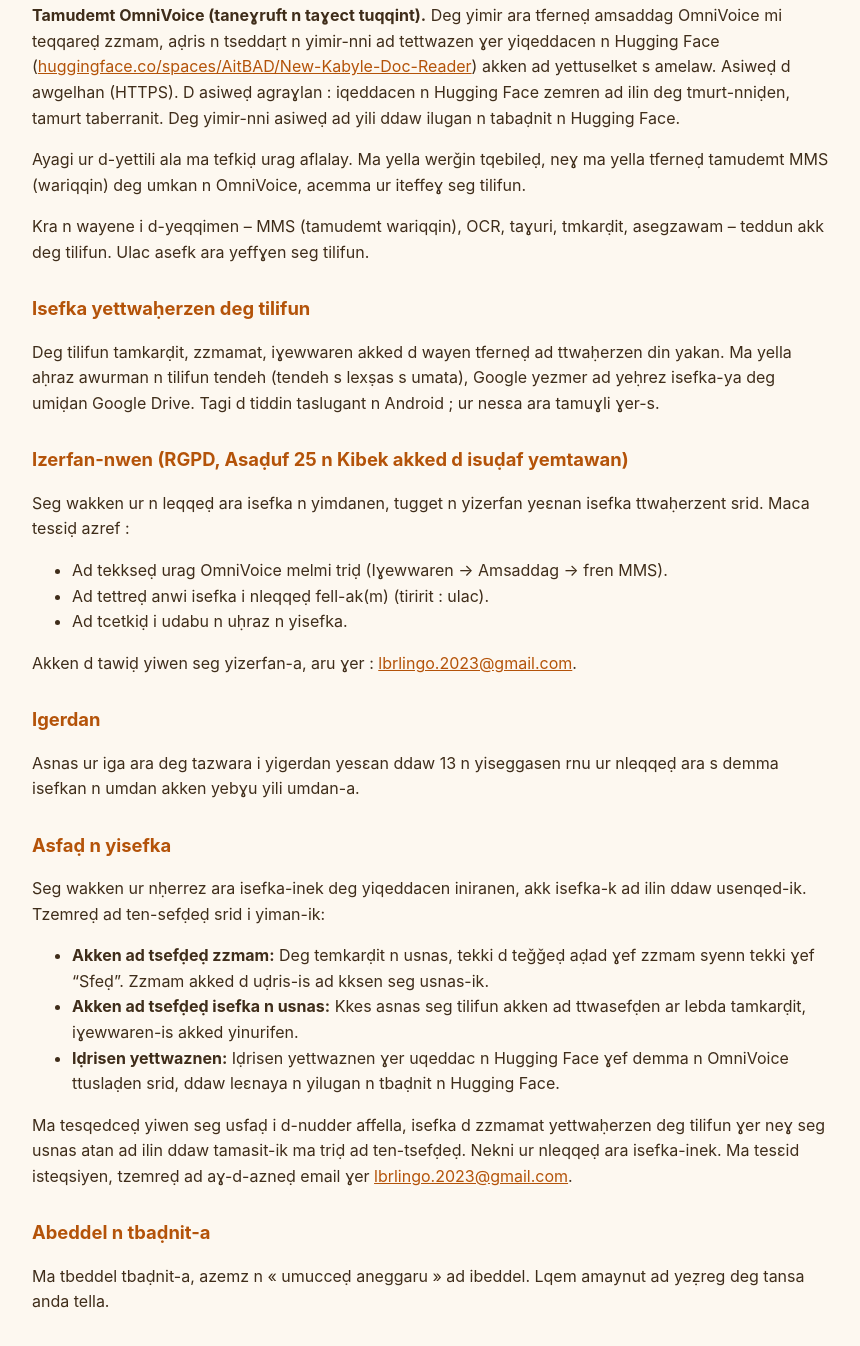
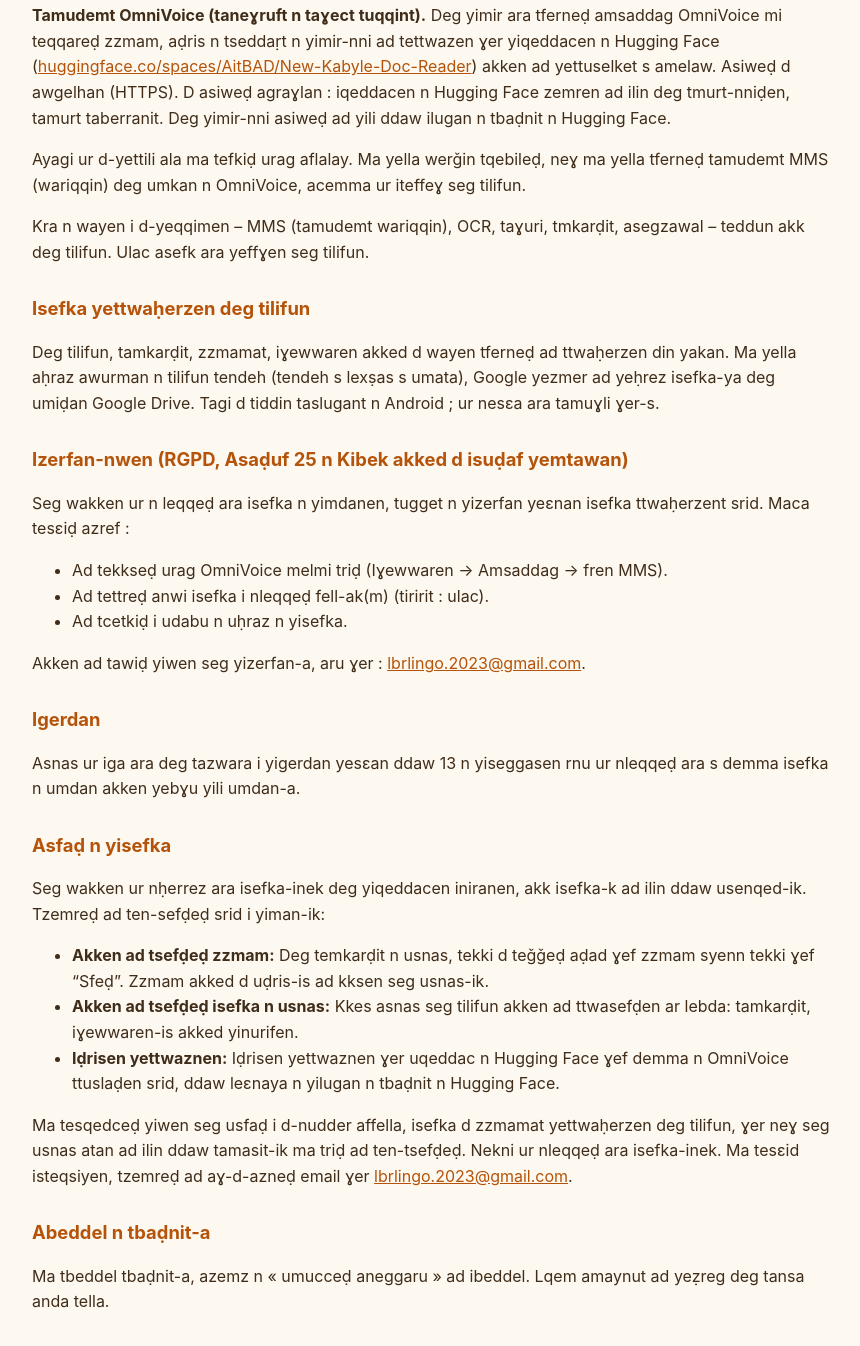
Before and after one commit to Bouaziz-aitd/asnasen-privacy, a plain HTML site: page index.html in a window 1280 px wide. Shown: the part 5074-6420 px from the top of the page, without its empty margins (208-1068 px from the left). Drawn offline with Linux system fonts and the light colour scheme.

Commit message:
Fix HTML encoding issues in index.html
A few typo corrections in the kabyle text

```diff
--- a/index.html
+++ b/index.html
@@ -147,10 +147,10 @@
 <h1 lang="kab">Tabaḍnit n usnas — Ɣer Adlis – Taqbaylit</h1>
 <p class="updated" lang="kab">Amucceḍ aneggaru : 29 tuber 2026</p>
 
-<p lang="kab">Asnas-a, <strong>Ɣer Adlis – Taqbaylit</strong> (afreɣẓan <code>com.tanti.asnasen</code>), yesnefl-it u yezzuzzer-it Bouaziz Ait Driss (TanTi), yellan deg Montreal, Kanada. Ma tella tuttra ɣef umucceḍ-a, arut ɣer : <a href="mailto:lbrlingo.2023@gmail.com">lbrlingo.2023@gmail.com</a>.</p>
+<p lang="kab">Asnas-a, <strong>Ɣer Adlis – Taqbaylit</strong> (afreɣẓan <code>com.tanti.asnasen</code>), yessenfel-it u yezzuzzer-it Bouaziz Ait Driss (TanTi), yellan deg Montreal, Kanada. Ma tella tuttra ɣef umucceḍ-a, arut ɣer : <a href="mailto:lbrlingo.2023@gmail.com">lbrlingo.2023@gmail.com</a>.</p>
 
 <h2 lang="kab">Agzul</h2>
-<p lang="kab">Ur nleqqeḍ ara isefka. Ulac amiḍan, ulac aslaḍ n useqdec, ulac adellel, ulac aḍfar. Tella yiwet n tejrut ideg agbur ad yeffeɣ seg tilifun; deg yimir mi, tamudemt OmniVoice, ara tazen aḍris ikecmen deg tɣuri, ɣer umeẓlu isekreḍ (Hugging Face). Ad tefkeḍ urag aflalay uqbel ad d-yili yizen-nni, u tzemreḍ ad tekseḍ urag-nni melmi i triḍ.</p>
+<p lang="kab">Ur nleqqeḍ ara isefka. Ulac amiḍan, ulac aslaḍ n useqdec, ulac adellel, ulac aḍfar. Tella yiwet n tejrut ideg agbur ad yeffeɣ seg tilifun; deg yimir mi, tamudemt OmniVoice, ara tazen aḍris ikecmen deg tɣuri, ɣer umeẓlu isekreḍ (Hugging Face). Tewwi-d qd tefkeḍ urag aflalay uqbel ad d-yili yizen-nni, u tzemreḍ ad tekseḍ urag-nni melmi i triḍ.</p>
 
 <h2 lang="kab">Ayen ur nleqqeḍ ara</h2>
 <ul lang="kab">
@@ -162,13 +162,13 @@
   <li>Inigi (cookie) neɣ aḍfar n udsil.</li>
 </ul>
 
-<h2 lang="kab">Tajṛut tiwent ideg agbur ad yeffeɣ seg tilifun</h2>
-<p lang="kab"><strong>Tamudemt OmniVoice (taneɣruft n taɣect tuqqint).</strong> Deg yimir ara tferneḍ amsaddag OmniVoice mi teqqareḍ zzmam, aḍris n tseddaṛt n yimir-nni ad tettwazen ɣer yiqeddacen n Hugging Face (<a href="https://huggingface.co/spaces/AitBAD/New-Kabyle-Doc-Reader">huggingface.co/spaces/AitBAD/New-Kabyle-Doc-Reader</a>) akken ad yettuselket s amelaw. Asiweḍ d awgelhan (HTTPS). D asiweḍ agraɣlan : iqeddacen n Hugging Face zemren ad ilin deg tmurt-nniḍen, tamurt taberranit. Deg yimir-nni asiweḍ ad yili ddaw ilugan n tabaḍnit n Hugging Face.</p>
+<h2 lang="kab">Tajrut tiwent ideg agbur ad yeffeɣ seg tilifun</h2>
+<p lang="kab"><strong>Tamudemt OmniVoice (taneɣruft n taɣect tuqqint).</strong> Deg yimir ara tferneḍ amsaddag OmniVoice mi teqqareḍ zzmam, aḍris n tseddaṛt n yimir-nni ad tettwazen ɣer yiqeddacen n Hugging Face (<a href="https://huggingface.co/spaces/AitBAD/New-Kabyle-Doc-Reader">huggingface.co/spaces/AitBAD/New-Kabyle-Doc-Reader</a>) akken ad yettuselket s amelaw. Asiweḍ d awgelhan (HTTPS). D asiweḍ agraɣlan : iqeddacen n Hugging Face zemren ad ilin deg tmurt-nniḍen, tamurt taberranit. Deg yimir-nni asiweḍ ad yili ddaw ilugan n tbaḍnit n Hugging Face.</p>
 <p lang="kab">Ayagi ur d-yettili ala ma tefkiḍ urag aflalay. Ma yella werǧin tqebileḍ, neɣ ma yella tferneḍ tamudemt MMS (wariqqin) deg umkan n OmniVoice, acemma ur iteffeɣ seg tilifun.</p>
-<p lang="kab">Kra n wayene i d-yeqqimen – MMS (tamudemt wariqqin), OCR, taɣuri, tmkarḍit, asegzawam – teddun akk deg tilifun. Ulac asefk ara yeffɣen seg tilifun.</p>
+<p lang="kab">Kra n wayen i d-yeqqimen – MMS (tamudemt wariqqin), OCR, taɣuri, tmkarḍit, asegzawal – teddun akk deg tilifun. Ulac asefk ara yeffɣen seg tilifun.</p>
 
 <h2 lang="kab">Isefka yettwaḥerzen deg tilifun</h2>
-<p lang="kab">Deg tilifun tamkarḍit, zzmamat, iɣewwaren akked d wayen tferneḍ ad ttwaḥerzen din yakan. Ma yella aḥraz awurman n tilifun tendeh (tendeh s lexṣas s umata), Google yezmer ad yeḥrez isefka-ya deg umiḍan Google Drive. Tagi d tiddin taslugant n Android ; ur nesɛa ara tamuɣli ɣer-s.</p>
+<p lang="kab">Deg tilifun, tamkarḍit, zzmamat, iɣewwaren akked d wayen tferneḍ ad ttwaḥerzen din yakan. Ma yella aḥraz awurman n tilifun tendeh (tendeh s lexṣas s umata), Google yezmer ad yeḥrez isefka-ya deg umiḍan Google Drive. Tagi d tiddin taslugant n Android ; ur nesɛa ara tamuɣli ɣer-s.</p>
 
 <h2 lang="kab">Izerfan-nwen (RGPD, Asaḍuf 25 n Kibek akked d isuḍaf yemtawan)</h2>
 <p lang="kab">Seg wakken ur n leqqeḍ ara isefka n yimdanen, tugget n yizerfan yeɛnan isefka ttwaḥerzent srid. Maca tesɛiḍ azref :</p>
@@ -177,19 +177,19 @@
   <li>Ad tettreḍ anwi isefka i nleqqeḍ fell-ak(m) (tiririt : ulac).</li>
   <li>Ad tcetkiḍ i udabu n uḥraz n yisefka.</li>
 </ul>
-<p lang="kab">Akken d tawiḍ yiwen seg yizerfan-a, aru ɣer : <a href="mailto:lbrlingo.2023@gmail.com">lbrlingo.2023@gmail.com</a>.</p>
+<p lang="kab">Akken ad tawiḍ yiwen seg yizerfan-a, aru ɣer : <a href="mailto:lbrlingo.2023@gmail.com">lbrlingo.2023@gmail.com</a>.</p>
 
 <h2 lang="kab">Igerdan</h2>
-<p lang="kab">Asnas ur iga ara deg tazwara i yigerdan yesɛan ddaw 13 n yiseggasen rnu ur nleqqeḍ ara s demma isefkan n umdan akken yebɣu yili umdan-a.</p>
+<p lang="kab">Asnas ur iga ara deg tazwara i yigerdan yesɛan ddaw 13 n yiseggasen rnu ur nleqqeḍ ara s demma isefka n umdan akken yebɣu yili umdan-a.</p>
 
 <h2 lang="kab">Asfaḍ n yisefka</h2>
 <p lang="kab">Seg wakken ur nḥerrez ara isefka-inek deg yiqeddacen iniranen, akk isefka-k ad ilin ddaw usenqed-ik. Tzemreḍ ad ten-sefḍeḍ srid i yiman-ik:</p>
 <ul lang="kab">
   <li><strong>Akken ad tsefḍeḍ zzmam:</strong> Deg temkarḍit n usnas, tekki d teǧǧeḍ aḍad ɣef zzmam syenn tekki ɣef “Sfeḍ”. Zzmam akked d uḍris-is ad kksen seg usnas-ik.</li>
-  <li><strong>Akken ad tsefḍeḍ isefka n usnas:</strong> Kkes asnas seg tilifun akken ad ttwasefḍen ar lebda tamkarḍit, iɣewwaren-is akked yinurifen.</li>
+  <li><strong>Akken ad tsefḍeḍ isefka n usnas:</strong> Kkes asnas seg tilifun akken ad ttwasefḍen ar lebda: tamkarḍit, iɣewwaren-is akked yinurifen.</li>
   <li><strong>Iḍrisen yettwaznen:</strong> Iḍrisen yettwaznen ɣer uqeddac n Hugging Face ɣef demma n OmniVoice ttuslaḍen srid, ddaw leɛnaya n yilugan n tbaḍnit n Hugging Face.</li>
 </ul>
-<p lang="kab">Ma tesqedceḍ yiwen seg usfaḍ i d-nudder affella, isefka d zzmamat yettwaḥerzen deg tilifun ɣer neɣ seg usnas atan ad ilin ddaw tamasit-ik ma triḍ ad ten-tsefḍeḍ. Nekni ur nleqqeḍ ara isefka-inek. Ma tesɛid isteqsiyen, tzemreḍ ad aɣ-d-azneḍ email ɣer <a href="mailto:lbrlingo.2023@gmail.com">lbrlingo.2023@gmail.com</a>.</p>
+<p lang="kab">Ma tesqedceḍ yiwen seg usfaḍ i d-nudder affella, isefka d zzmamat yettwaḥerzen deg tilifun, ɣer neɣ seg usnas atan ad ilin ddaw tamasit-ik ma triḍ ad ten-tsefḍeḍ. Nekni ur nleqqeḍ ara isefka-inek. Ma tesɛid isteqsiyen, tzemreḍ ad aɣ-d-azneḍ email ɣer <a href="mailto:lbrlingo.2023@gmail.com">lbrlingo.2023@gmail.com</a>.</p>
 
 <h2 lang="kab">Abeddel n tbaḍnit-a</h2>
 <p lang="kab">Ma tbeddel tbaḍnit-a, azemz n « umucceḍ aneggaru » ad ibeddel. Lqem amaynut ad yeẓreg deg tansa anda tella.</p>
```
